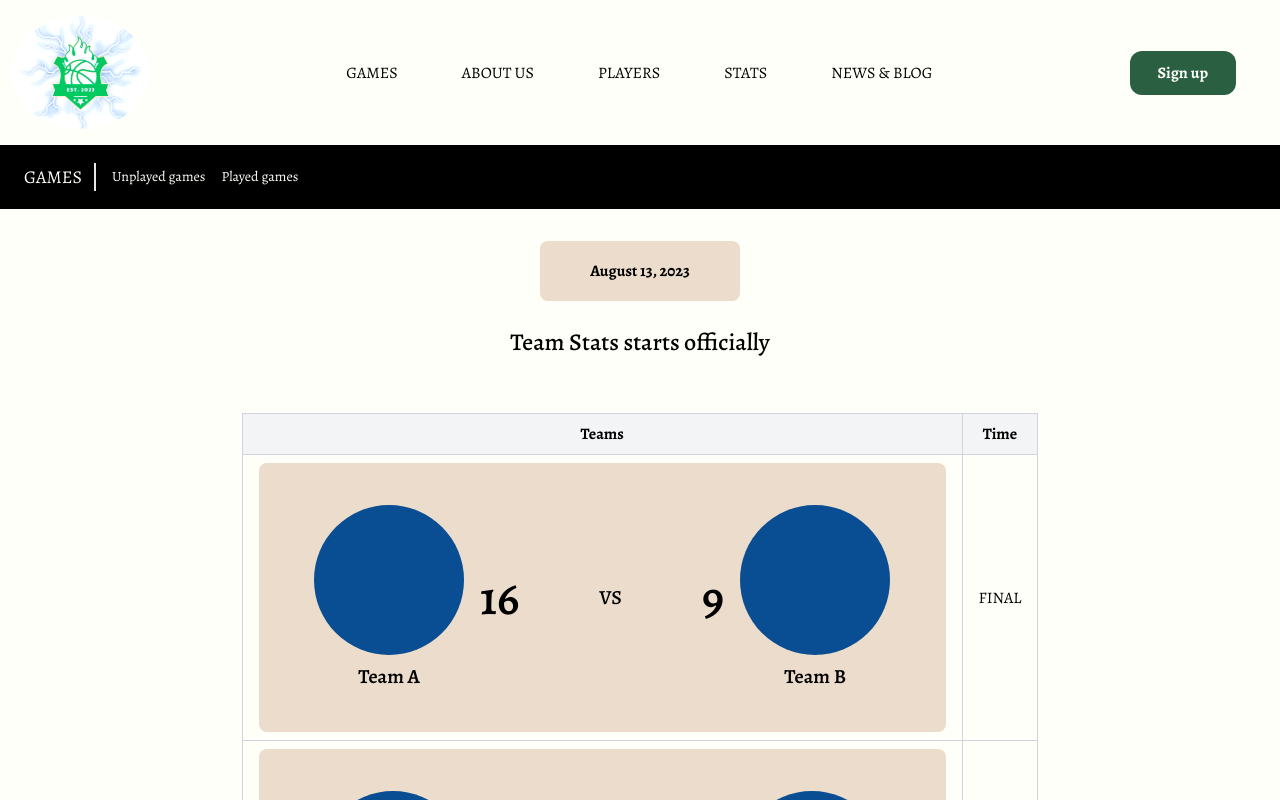
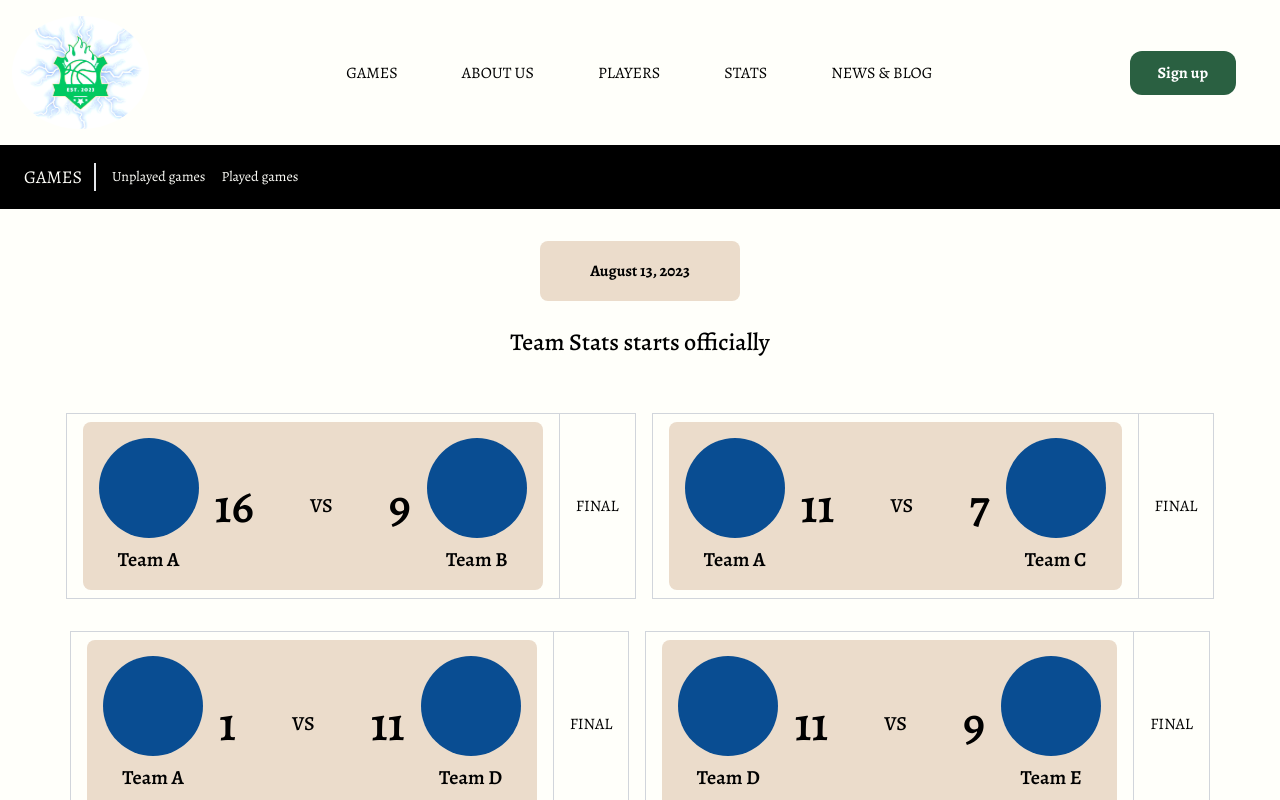
Before and after one commit to walethesolution/ball-league, a Next.js app: page /games in a window 1280 px wide. Both pictures are taken after a click on the element "Played games". Shown: the top 800 px of the page. Built offline with nearby package versions, Linux system fonts and the light colour scheme.

Commit message:
Add display of played Games

```diff
--- a/components/games-page/PlayedGames.tsx
+++ b/components/games-page/PlayedGames.tsx
@@ -2,36 +2,17 @@ import GamesDiv from "../home/GamesDiv";
 import UnplayedGames from "./UnplayedGames";
 
 const PlayedGames = () => {
-  //   return (
-  //     <>
-  //       <div className="w-[200px] h-[60px] bg-[#EBDCCB] mt-8 text-center flex items-center justify-center font-bold rounded-lg">
-  //         <p>August 13, 2023</p>
-  //       </div>
-  //       <p className="text-lg font-medium">Official Team Stats keeping day</p>
-  //       <div className="flex">
-  //         <GamesDiv teams={["Team A", "Team B"]} time={"FINAL"} />
-  //         <GamesDiv teams={["Team A", "Team C"]} time={"FINAL"} />
-  //         <GamesDiv teams={["Team A", "Team D"]} time={"FINAL"} />
-  //         <GamesDiv teams={["Team D", "Team E"]} time={"FINAL"} />
-  //         <GamesDiv teams={["Team E", "Team F"]} time={"FINAL"} />
-  //       </div>
-  //     </>
-  //   );
   return (
     <>
       <div className="w-[200px] h-[60px] bg-[#EBDCCB] mt-8 text-center flex items-center justify-center font-bold rounded-lg">
         <p>August 13, 2023</p>
       </div>
-      <p className="text-lg font-medium animate-bounce lg:text-2xl">
+      <div className="text-lg font-medium animate-bounce lg:text-2xl">
         Team Stats starts officially
-      </p>
+      </div>
+
+      <div className=" lg:flex lg:flex-wrap lg:justify-center gap-4">
         <table className="border-collapse border border-gray-300 mt-4">
-        <thead>
-          <tr className="bg-gray-100">
-            <th className="border border-gray-300 px-4 py-2">Teams</th>
-            <th className="border border-gray-300 px-4 py-2">Time</th>
-          </tr>
-        </thead>
           <tbody className="">
             <tr>
               <td className="border border-gray-300 px-4 py-2">
@@ -39,42 +20,66 @@ const PlayedGames = () => {
               </td>
               <td className="border border-gray-300 px-4 py-2">FINAL</td>
             </tr>
+          </tbody>
+        </table>
 
+        <table className="border-collapse border border-gray-300 mt-4">
+          <tbody className="">
             <tr>
               <td className="border border-gray-300 px-4 py-2">
                 <GamesDiv teams={["Team A", "Team C"]} scores={[11, 7]} />
               </td>
               <td className="border border-gray-300 px-4 py-2">FINAL</td>
             </tr>
+          </tbody>
+        </table>
 
+        <table className="border-collapse border border-gray-300 mt-4">
+          <tbody className="">
             <tr>
               <td className="border border-gray-300 px-4 py-2">
                 <GamesDiv teams={["Team A", "Team D"]} scores={[1, 11]} />
               </td>
               <td className="border border-gray-300 px-4 py-2">FINAL</td>
             </tr>
+          </tbody>
+        </table>
 
+        <table className="border-collapse border border-gray-300 mt-4">
+          <tbody className="">
             <tr>
               <td className="border border-gray-300 px-4 py-2">
                 <GamesDiv teams={["Team D", "Team E"]} scores={[11, 9]} />
               </td>
               <td className="border border-gray-300 px-4 py-2">FINAL</td>
             </tr>
+          </tbody>
+        </table>
 
+        <table className="border-collapse border border-gray-300 mt-4">
+          <tbody className="">
             <tr>
               <td className="border border-gray-300 px-4 py-2">
                 <GamesDiv teams={["Team D", "Team F"]} scores={[11, 8]} />
               </td>
               <td className="border border-gray-300 px-4 py-2">FINAL</td>
             </tr>
+          </tbody>
+        </table>
 
+        <table className="border-collapse border border-gray-300 mt-4">
+          <tbody className="">
             <tr>
               <td className="border border-gray-300 px-4 py-2">
                 <GamesDiv teams={["Team F", "Team G"]} scores={[11, 6]} />
               </td>
               <td className="border border-gray-300 px-4 py-2">FINAL</td>
             </tr>
+          </tbody>
+        </table>
 
+        <table className="border-collapse border border-gray-300 mt-4">
+          <tbody className="">
             <tr>
               <td className="border border-gray-300 px-4 py-2">
                 <GamesDiv teams={["Team F", "Team H"]} scores={[6, 11]} />
@@ -83,6 +88,7 @@ const PlayedGames = () => {
             </tr>
           </tbody>
         </table>
+      </div>
     </>
   );
 };
--- a/components/home/GamesDiv.tsx
+++ b/components/home/GamesDiv.tsx
@@ -10,13 +10,13 @@ interface GamesDivProps {
 const GamesDiv: React.FC<GamesDivProps> = ({ teams, time, scores }) => {
   return (
     <div>
-      <div className="w-full h-[177px] bg-[#EBDCCB] flex flex-row items-center justify-center gap-9 font-semibold text-sm px-2 md:w-[489px] md:h-[220px] md:text-base md:gap-14 xl:w-[687px] xl:h-[269px] xl:text-xl xl:gap-20 rounded-lg">
+      <div className="w-full h-full bg-[#EBDCCB] flex flex-row items-center justify-center gap-6 font-semibold text-sm px-4 py-4 md:text-base md:gap-9 xl:text-xl xl:gap-14 rounded-lg">
         <div className="flex gap-4 justify-center items-center">
           <div className="flex flex-col items-center gap-2">
             <Image
               src={Ellipse}
               alt="svg icon"
-              className="w-[70px] h-[70px] md:w-[100px] md:h-[100px] xl:w-[150px] xl:h-[150px]"
+              className="w-[50px] h-[50px] md:w-[70px] md:h-[70px] xl:w-[100px] xl:h-[100px]"
             />
             <p>{teams[0]}</p>
           </div>
@@ -31,7 +31,7 @@ const GamesDiv: React.FC<GamesDivProps> = ({ teams, time, scores }) => {
             <Image
               src={Ellipse}
               alt="svg icon"
-              className="w-[70px] h-[70px] md:w-[100px] md:h-[100px] xl:w-[150px] xl:h-[150px]"
+              className="w-[50px] h-[50px] md:w-[70px] md:h-[70px] xl:w-[100px] xl:h-[100px]"
             />
             <p>{teams[1]}</p>
           </div>
```
Lines whose indentation alone changed are shown as unchanged.
